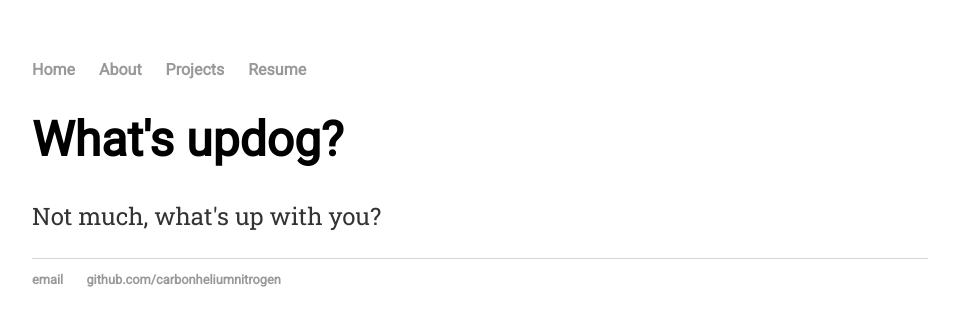
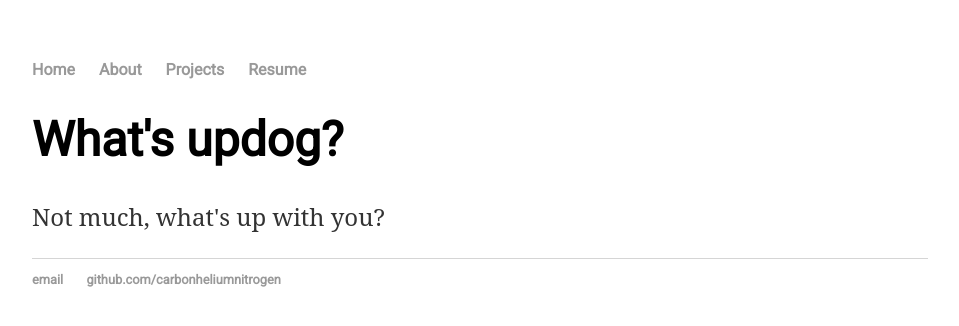
Before and after one commit to carbonheliumnitrogen/carbonheliumnitrogen.github.io, a Jekyll site: the page built from index.html, in a window 1280 px wide. Shown: the top 326 px of the page, without its empty margins (160-1119 px from the left). Built offline with Jekyll 4.4.1, drawn with Linux system fonts in a browser that asks for light colours.

Commit message:
Update main.css

```diff
--- a/css/main.css
+++ b/css/main.css
@@ -28,7 +28,7 @@ h1 {
 }
 p {
     font-size: 1.5em;
-    font-family:'Roboto Slab', 'Serif';
+    font-family:'Roboto+Slab', 'Serif';
     line-height: 1.4em;
     color: #333;
 }
```
